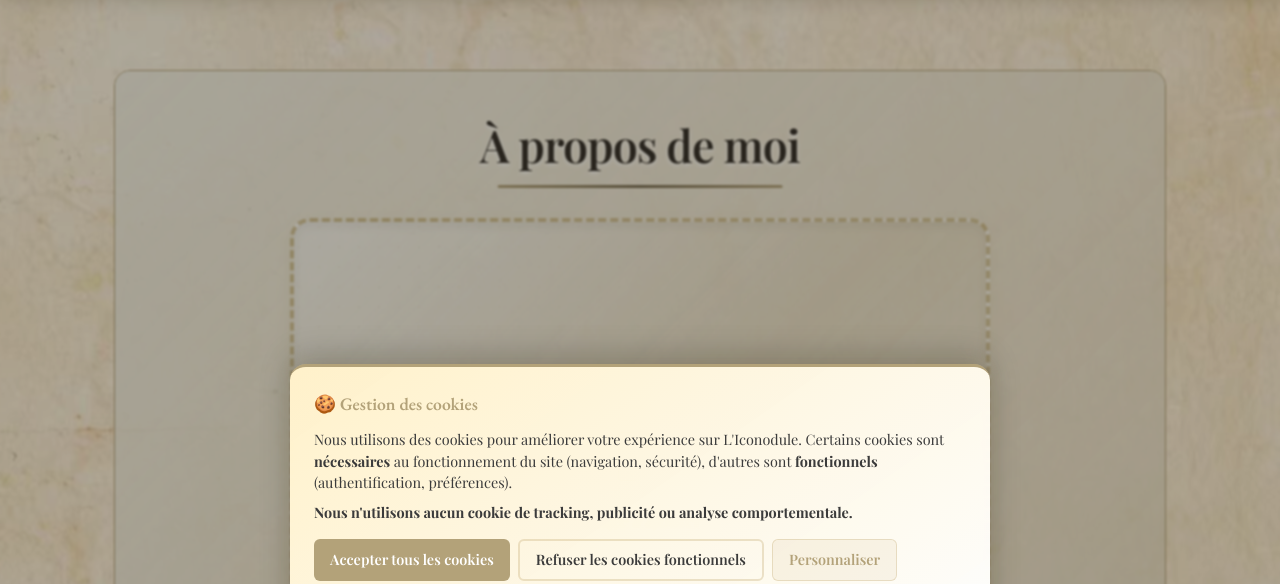
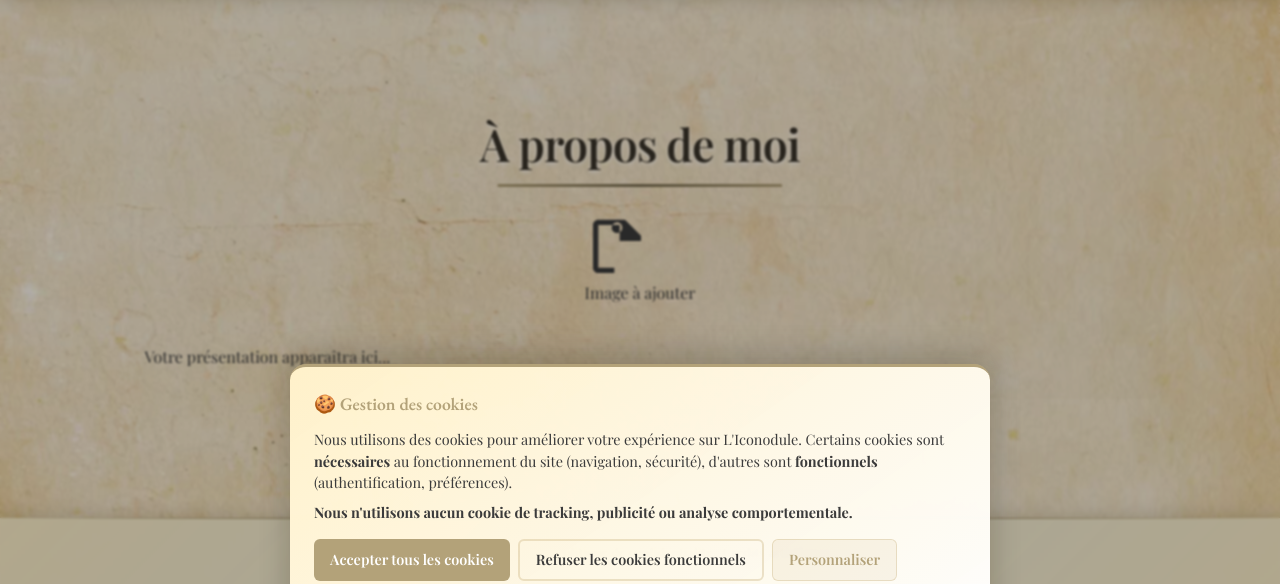
Before and after one commit to vincent-devFullStack/lul-website, a Next.js app: page /about in a window 1280 px wide. Shown: the part 152-736 px from the top of the page. Built offline with nearby package versions, Linux system fonts and the light colour scheme; no server answers; a web font is replaced by a local one.

Commit message:
correction a propos css

```diff
--- a/src/app/(with-nav)/about/AboutClient.js
+++ b/src/app/(with-nav)/about/AboutClient.js
@@ -27,7 +27,6 @@ export default function AboutClient() {
   const [editImageUrl, setEditImageUrl] = useState(null);
 
   const titleInputRef = useRef(null);
-  const aboutTextRef = useRef(null);
 
   // Charger le contenu
   useEffect(() => {
@@ -62,40 +61,7 @@ export default function AboutClient() {
     })();
 
     return () => ac.abort();
-  }, []); // pas besoin de setImageUrl ici
-
-  // Ajoute un <br> en fin de phrase dans .about-text (évite quelques abréviations)
-  useEffect(() => {
-    const root = aboutTextRef.current;
-    if (!root) return;
-
-    const walker = document.createTreeWalker(root, NodeFilter.SHOW_TEXT);
-    const nodes = [];
-    let n;
-    while ((n = walker.nextNode())) nodes.push(n);
-
-    const EXCEPTIONS = /\b(?:M|Mme|Mlle|Dr|Pr|St|Ste|vs|etc|cf|env)\.$/i;
-
-    nodes.forEach((node) => {
-      let s = node.textContent || "";
-
-      s = s.replace(
-        /(\S)([.!?…]+)(["')\]]?)(\s+|$)/g,
-        (_m, a, punct, close, space) => {
-          const before = String(a) + String(punct);
-          if (EXCEPTIONS.test(before))
-            return `${a}${punct}${close}${space || ""}`;
-          return `${a}${punct}${close}<br>${space || ""}`;
-        }
-      );
-
-      if (s !== node.textContent) {
-        const span = document.createElement("span");
-        span.innerHTML = s;
-        node.replaceWith(...Array.from(span.childNodes));
-      }
-    });
-  }, [fullText]); // ref stable, inutile dans les deps
+  }, []);
 
   // Édition
   const startEditing = () => {
@@ -270,7 +236,9 @@ export default function AboutClient() {
       )}
 
       <div
-        className={`about-modern-container ${isVisible ? "fade-in-up-active" : "fade-in-up-initial"}`}
+        className={`about-modern-container ${
+          isVisible ? "fade-in-up-active" : "fade-in-up-initial"
+        }`}
       >
         <div className="about-hero-section">
           <h1 className="about-title">{title}</h1>
@@ -309,7 +277,7 @@ export default function AboutClient() {
         </div>
 
         <div className="about-content-section">
-          <div className="about-text" ref={aboutTextRef}>
+          <div className="about-text">
             {fullText || "Votre présentation apparaîtra ici..."}
           </div>
         </div>
--- a/src/app/api/contact/route.js
+++ b/src/app/api/contact/route.js
@@ -1,10 +1,8 @@
 // src/app/api/contact/route.js
 import { NextResponse } from "next/server";
-import { headers } from "next/headers";
 import nodemailer from "nodemailer";
 
 export const runtime = "nodejs";
-export const dynamic = "force-dynamic";
 export const revalidate = 0;
 
 // --- Anti-spam basique (rate-limit par IP, best-effort, non distribué)
@@ -29,13 +27,9 @@ const esc = (s = "") =>
   s.replace(
     /[&<>"']/g,
     (c) =>
-      ({
-        "&": "&amp;",
-        "<": "&lt;",
-        ">": "&gt;",
-        '"': "&quot;",
-        "'": "&#39;",
-      })[c]
+      ({ "&": "&amp;", "<": "&lt;", ">": "&gt;", '"': "&quot;", "'": "&#39;" })[
+        c
+      ]
   );
 
 function getEnvOrThrow(name, fallback = undefined) {
@@ -47,12 +41,16 @@ function getEnvOrThrow(name, fallback = undefined) {
 }
 
 export async function POST(request) {
-  // Rate-limit
-  const h = headers();
+  // --- IP depuis les entêtes de la requête (pas d'API dynamique)
+  const h = request.headers;
   const ip =
     h.get("x-forwarded-for")?.split(",")[0]?.trim() ||
     h.get("x-real-ip") ||
+    h.get("cf-connecting-ip") ||
+    h.get("x-vercel-forwarded-for") ||
+    h.get("fly-client-ip") ||
     "unknown";
+
   if (!allow(ip)) {
     return NextResponse.json(
       { error: "Trop de requêtes. Réessayez dans une minute." },
@@ -74,10 +72,10 @@ export async function POST(request) {
     societe = "",
     email = "",
     message = "",
-    website = "", // honeypot optionnel
+    website = "",
   } = payload || {};
 
-  // Honeypot: si rempli, on fait semblant d'accepter
+  // Honeypot
   if (website) return NextResponse.json({ ok: true });
 
   // Validation
@@ -105,7 +103,7 @@ export async function POST(request) {
     name: esc(name.trim()),
     prenom: esc(prenom.trim()),
     societe: esc(societe.trim()),
-    email: email.trim(), // déjà validé
+    email: email.trim(),
     message: esc(message.trim()),
   };
 
--- a/src/styles/pages/about.css
+++ b/src/styles/pages/about.css
@@ -13,13 +13,11 @@
 .about-container {
   max-width: 1200px;
   margin: 0 auto;
-  padding: 40px 20px;
+  padding: 20px 20px;
 }
 
 .about-modern-container {
-  background: #efebda5a;
-  border: 0.1px solid var(--brown);
-  border-radius: 16px;
+  background: #efebda00;
   overflow: hidden;
   transition: all 0.8s cubic-bezier(0.25, 0.46, 0.45, 0.94);
   position: relative;
@@ -67,14 +65,9 @@
 }
 
 .about-hero-section {
-  background: linear-gradient(
-    135deg,
-    rgba(239, 235, 218, 0.8) 0%,
-    rgba(227, 212, 180, 0.6) 100%
-  );
+  background: transparent;
   padding: 40px 50px;
   text-align: center;
-  border-bottom: 1px solid rgba(191, 167, 106, 0.4);
   position: relative;
   transition: all 0.6s cubic-bezier(0.25, 0.46, 0.45, 0.94) 0.1s;
 }
@@ -88,13 +81,8 @@
 }
 
 .about-content-section {
-  padding: 50px 60px 60px;
-  background: linear-gradient(
-    135deg,
-    rgba(239, 235, 218, 0.5) 0%,
-    rgba(255, 255, 255, 0.3) 50%,
-    rgba(239, 235, 218, 0.5) 100%
-  );
+  padding: 0 30px 30px;
+  background: transparent;
   transition: all 0.6s cubic-bezier(0.25, 0.46, 0.45, 0.94) 0.2s;
   position: relative;
 }
@@ -156,37 +144,9 @@
   height: auto;
   object-fit: contain;
   border-radius: 10px;
-  box-shadow:
-    0 25px 50px rgba(0, 0, 0, 0.18),
-    0 12px 25px rgba(0, 0, 0, 0.12),
-    0 4px 12px rgba(125, 113, 84, 0.25);
   transition: all 0.4s cubic-bezier(0.25, 0.46, 0.45, 0.94);
   position: relative;
   z-index: 2;
-}
-.about-image::before {
-  content: "";
-  position: absolute;
-  top: 0;
-  left: 0;
-  right: 0;
-  height: 50%;
-  background: linear-gradient(
-    180deg,
-    rgba(255, 255, 255, 0.1) 0%,
-    transparent 100%
-  );
-  border-radius: 16px 16px 0 0;
-  pointer-events: none;
-}
-.about-image:hover {
-  transform: scale(1.02) translateY(-10px) rotate(0.5deg);
-  box-shadow:
-    0 30px 60px rgba(0, 0, 0, 0.22),
-    0 15px 30px rgba(0, 0, 0, 0.18),
-    0 6px 15px rgba(125, 113, 84, 0.35);
-  border-color: rgba(191, 167, 106, 0.8);
-  filter: brightness(1.03) contrast(1.01);
 }
 
 @keyframes imageReveal {
@@ -200,75 +160,6 @@
     transform: scale(1) translateY(0);
     filter: blur(0);
   }
-}
-.about-image {
-  animation: imageReveal 0.8s cubic-bezier(0.25, 0.46, 0.45, 0.94) 0.3s both;
-}
-
-.about-image-placeholder {
-  width: 100%;
-  max-width: 700px;
-  max-height: 700px;
-  aspect-ratio: 4/3;
-  border-radius: 20px;
-  background: linear-gradient(
-    135deg,
-    rgba(255, 255, 255, 0.4) 0%,
-    rgba(191, 167, 106, 0.1) 50%,
-    rgba(255, 255, 255, 0.2) 100%
-  );
-  border: 4px dashed rgba(191, 167, 106, 0.6);
-  display: flex;
-  flex-direction: column;
-  align-items: center;
-  justify-content: center;
-  color: var(--brown);
-  font-style: italic;
-  gap: 16px;
-  transition: all 0.4s ease;
-  position: relative;
-  overflow: hidden;
-  box-shadow:
-    inset 0 4px 12px rgba(0, 0, 0, 0.06),
-    0 6px 16px rgba(191, 167, 106, 0.12);
-  font-size: 1.1rem;
-}
-.about-image-placeholder::before {
-  content: "";
-  position: absolute;
-  top: 0;
-  left: 0;
-  right: 0;
-  bottom: 0;
-  background-image:
-    radial-gradient(
-      circle at 25% 25%,
-      rgba(191, 167, 106, 0.1) 1px,
-      transparent 1px
-    ),
-    radial-gradient(
-      circle at 75% 75%,
-      rgba(255, 255, 255, 0.1) 1px,
-      transparent 1px
-    );
-  background-size: 20px 20px;
-  background-position:
-    0 0,
-    10px 10px;
-  pointer-events: none;
-}
-.about-image-placeholder:hover {
-  background: linear-gradient(
-    135deg,
-    rgba(255, 255, 255, 0.5) 0%,
-    rgba(191, 167, 106, 0.2) 50%,
-    rgba(255, 255, 255, 0.3) 100%
-  );
-  border-color: var(--border-brown);
-  transform: scale(1.02);
-  box-shadow:
-    inset 0 2px 8px rgba(0, 0, 0, 0.08),
-    0 8px 20px rgba(191, 167, 106, 0.2);
 }
 
 /* ========================================= */
```
